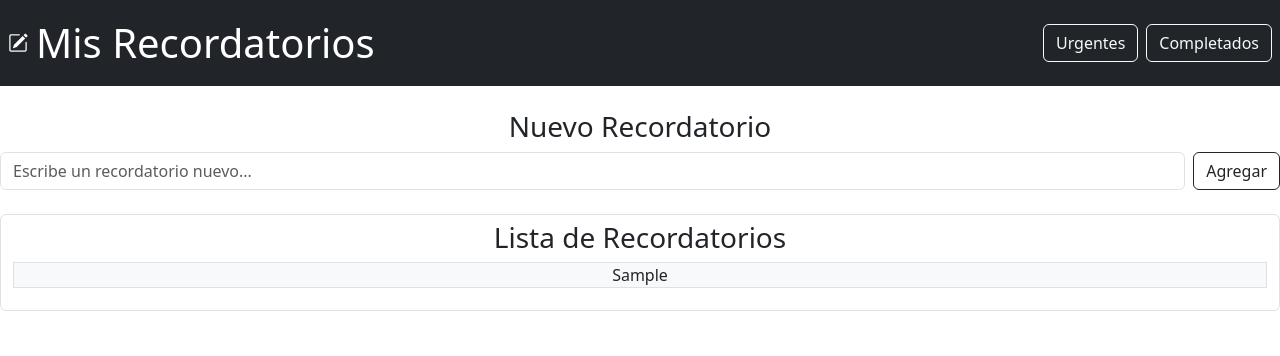
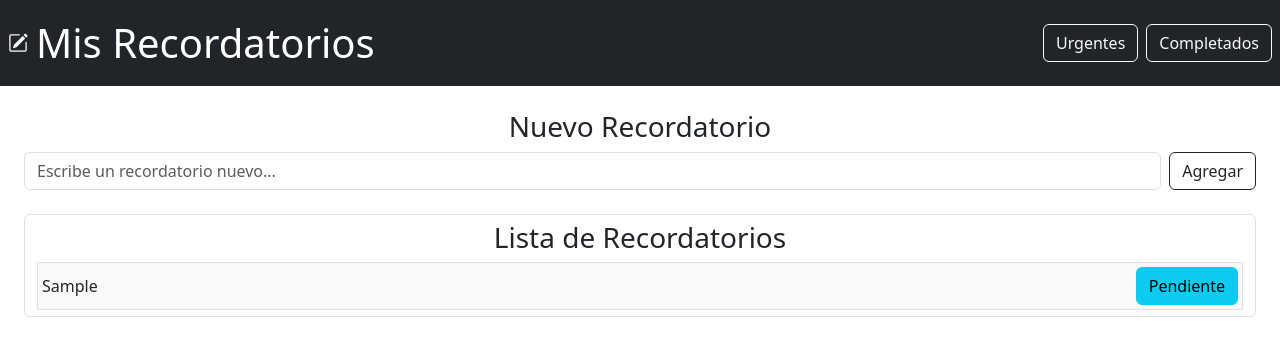
Before and after one commit to anarrdev/recordatorio, a React (Vite) app: page / in a window 1280 px wide. Both pictures are taken after typing "Sample" into the empty fields and a click on the button "Agregar". Shown: the top 356 px of the page. Built offline with nearby package versions, Linux system fonts and the light colour scheme.

Commit message:
creacion de boton completada pendiente

```diff
--- a/src/App.jsx
+++ b/src/App.jsx
@@ -16,15 +16,34 @@ function App() {
   const [reminders, setReminders] = useState([]) //Estado inicial de la lista de Recordatorios
 
   const addTask = () => { //Funcion que agrega la tarea a la lista de recordatorios
-    if(!task || !task.task){
+    if (!task || !task.task) {
       alert('No ha escrito ninguna tarea')
       return
     }
-    setReminders([...reminders, task])
+
+    // Agregamos la condicion de si está completa o no la tarea
+    const newTask = {
+      ...task,
+      completed: false
+    }
+
+    setReminders([...reminders, newTask])
     setTask(null)
   }
 
 
+
+  // ToggleTask
+  const toggleTask = (index) => {
+    const newReminders = reminders.map((tarea, posicion) => {
+      if (posicion === index) {
+        return {
+          ...tarea, completed: !tarea.completed
+        }
+      } return tarea
+    })
+    setReminders(newReminders)
+  }
 
   return (
     <div className='text-center'>
@@ -66,7 +85,7 @@ function App() {
 
 
       {/* SECCION: AGREGAR NUEVA TAREA */}
-      <div className='mt-4'>
+      <div className='m-4'>
         <h3>Nuevo Recordatorio</h3>
 
         <div className='d-flex justify-content-center gap-2'>
@@ -80,7 +99,6 @@ function App() {
           <button className='btn btn-outline-dark' onClick={addTask}>Agregar</button>
         </div>
 
-      </div>
 
 
         {/* SECCION: LISTA DE RECORDATORIOS */}
@@ -88,9 +106,14 @@ function App() {
           <div className='form-control'>
             <h3>Lista de Recordatorios</h3>
             {
-          reminders.map((i, index)=>(
-            <div key={index}>
-              <p className='border bg-light'>{i.task}</p>
+              reminders.map((i, index) => (
+                <div key={index} className='d-flex justify-content-between align-items-center border bg-light p-1'>
+                  <p className='mb-0'>{i.task}</p>
+                  <button
+                    className={i.completed ? 'btn btn-success' : 'btn btn-info'}
+                    onClick={() => toggleTask(index)}>
+                    {i.completed ? 'Completada' : 'Pendiente'}
+                  </button>
                 </div>
               ))
             }
@@ -99,6 +122,7 @@ function App() {
         </div>
 
       </div>
+    </div>
   )
 }
 
```
Lines whose indentation alone changed are shown as unchanged.
